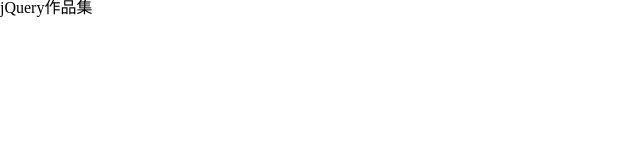
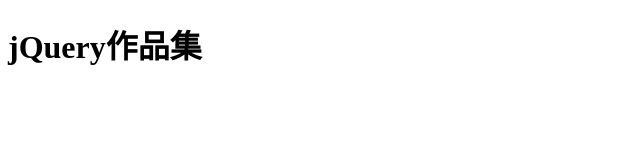
Before and after one commit to marudan55/portfolio-jQuery, a plain HTML site: page index.html in a window 1280 px wide. Shown: the whole page, without its empty margins (0-640 px from the left). Drawn offline with Linux system fonts and the light colour scheme.

Commit message:
Revert "いろいろ追加"
This reverts commit a6699d9266b11417094a2fae26d9375cfb81f3dc.

```diff
--- a/css/riset.css
+++ /dev/null
@@ -1,48 +0,0 @@
-/* http://meyerweb.com/eric/tools/css/reset/
-   v2.0 | 20110126
-   License: none (public domain)
-*/
-
-html, body, div, span, applet, object, iframe,
-h1, h2, h3, h4, h5, h6, p, blockquote, pre,
-a, abbr, acronym, address, big, cite, code,
-del, dfn, em, img, ins, kbd, q, s, samp,
-small, strike, strong, sub, sup, tt, var,
-b, u, i, center,
-dl, dt, dd, ol, ul, li,
-fieldset, form, label, legend,
-table, caption, tbody, tfoot, thead, tr, th, td,
-article, aside, canvas, details, embed,
-figure, figcaption, footer, header, hgroup,
-menu, nav, output, ruby, section, summary,
-time, mark, audio, video {
-	margin: 0;
-	padding: 0;
-	border: 0;
-	font-size: 100%;
-	font: inherit;
-	vertical-align: baseline;
-}
-/* HTML5 display-role reset for older browsers */
-article, aside, details, figcaption, figure,
-footer, header, hgroup, menu, nav, section {
-	display: block;
-}
-body {
-	line-height: 1;
-}
-ol, ul {
-	list-style: none;
-}
-blockquote, q {
-	quotes: none;
-}
-blockquote:before, blockquote:after,
-q:before, q:after {
-	content: '';
-	content: none;
-}
-table {
-	border-collapse: collapse;
-	border-spacing: 0;
-}
--- a/index.html
+++ b/index.html
@@ -2,8 +2,6 @@
 <html lang="ja">
   <head>
     <meta charset="utf-8">
-    <link rel="stylesheet" href="./css/riset.css">
-    <link rel="stylesheet" href="./css/style.css">
     <title></title>
   </head>
   <body>
--- a/riset.css
+++ /dev/null
@@ -1,48 +0,0 @@
-/* http://meyerweb.com/eric/tools/css/reset/
-   v2.0 | 20110126
-   License: none (public domain)
-*/
-
-html, body, div, span, applet, object, iframe,
-h1, h2, h3, h4, h5, h6, p, blockquote, pre,
-a, abbr, acronym, address, big, cite, code,
-del, dfn, em, img, ins, kbd, q, s, samp,
-small, strike, strong, sub, sup, tt, var,
-b, u, i, center,
-dl, dt, dd, ol, ul, li,
-fieldset, form, label, legend,
-table, caption, tbody, tfoot, thead, tr, th, td,
-article, aside, canvas, details, embed,
-figure, figcaption, footer, header, hgroup,
-menu, nav, output, ruby, section, summary,
-time, mark, audio, video {
-	margin: 0;
-	padding: 0;
-	border: 0;
-	font-size: 100%;
-	font: inherit;
-	vertical-align: baseline;
-}
-/* HTML5 display-role reset for older browsers */
-article, aside, details, figcaption, figure,
-footer, header, hgroup, menu, nav, section {
-	display: block;
-}
-body {
-	line-height: 1;
-}
-ol, ul {
-	list-style: none;
-}
-blockquote, q {
-	quotes: none;
-}
-blockquote:before, blockquote:after,
-q:before, q:after {
-	content: '';
-	content: none;
-}
-table {
-	border-collapse: collapse;
-	border-spacing: 0;
-}
```
Also changed, not shown: css/style.css (deleted), style.css (deleted).
